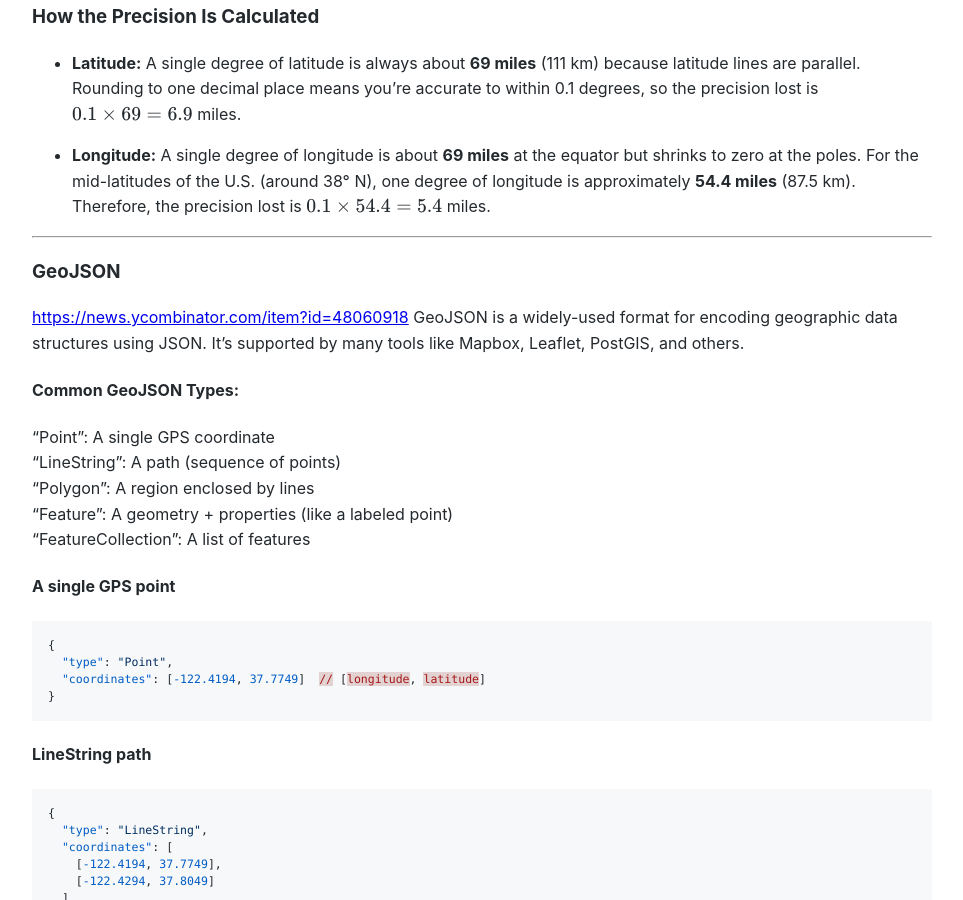
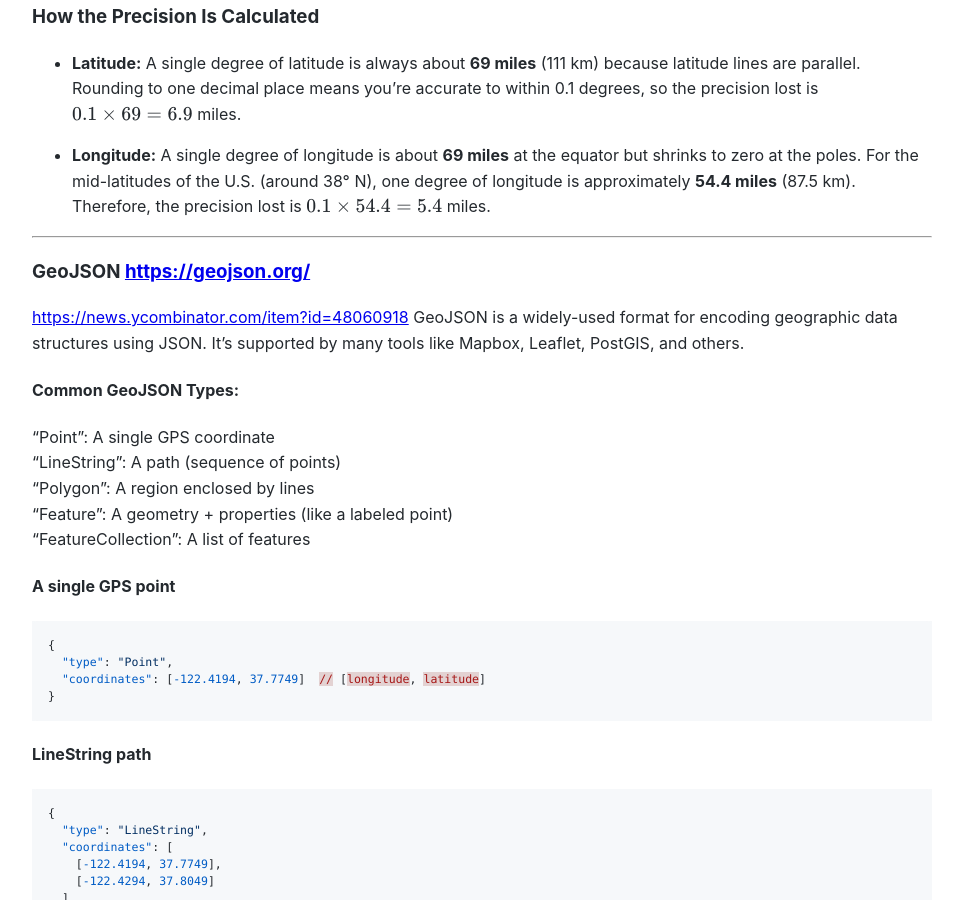
Before and after one commit to Michael-Lubinsky/michael-lubinsky.github.com, a Jekyll site: the page built from geo/gps_spark.md, in a window 1280 px wide and 900 px high, scrolled down 4898 px. Shown: the whole window, without its empty margins (158-1121 px from the left). Built offline with Jekyll 4.4.1, drawn with Linux system fonts in a browser that asks for light colours; our own code applies the rules of GitHub Pages for plain Markdown files; some of the changed lines change nothing that is shown.

Commit message:
Update gps_spark.md

```diff
--- a/geo/gps_spark.md
+++ b/geo/gps_spark.md
@@ -240,7 +240,7 @@ Based on a mid-latitude U.S. location (around 38° N), here's the approximate pr
 ---
 
 
-### GeoJSON
+### GeoJSON <https://geojson.org/>
 <https://news.ycombinator.com/item?id=48060918>
  GeoJSON  is a widely-used format for encoding geographic data structures using JSON.
 It’s supported by many tools like Mapbox, Leaflet, PostGIS, and others.
```
